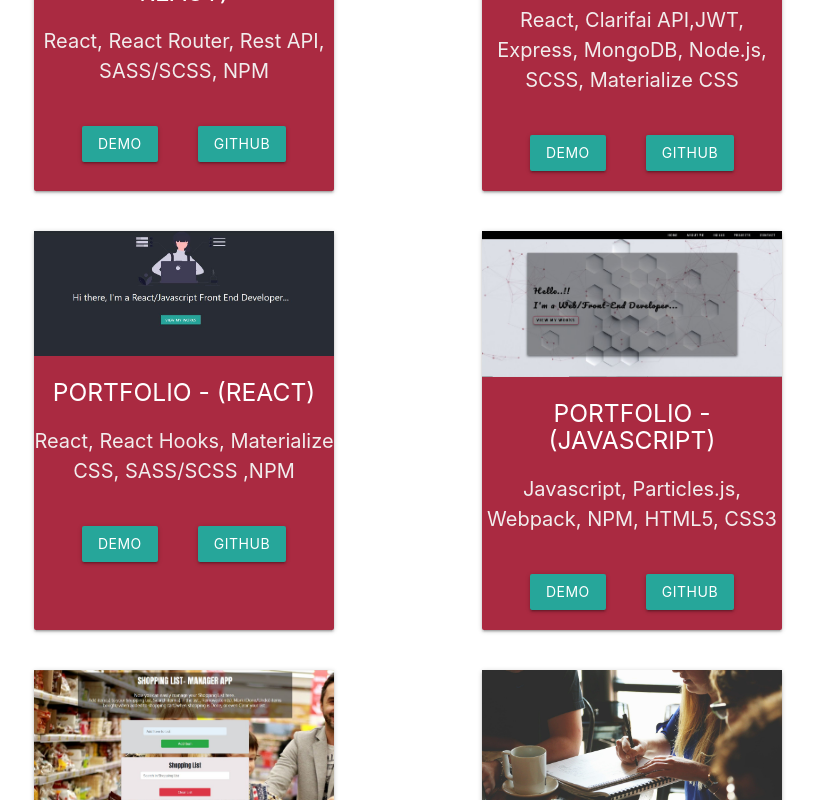
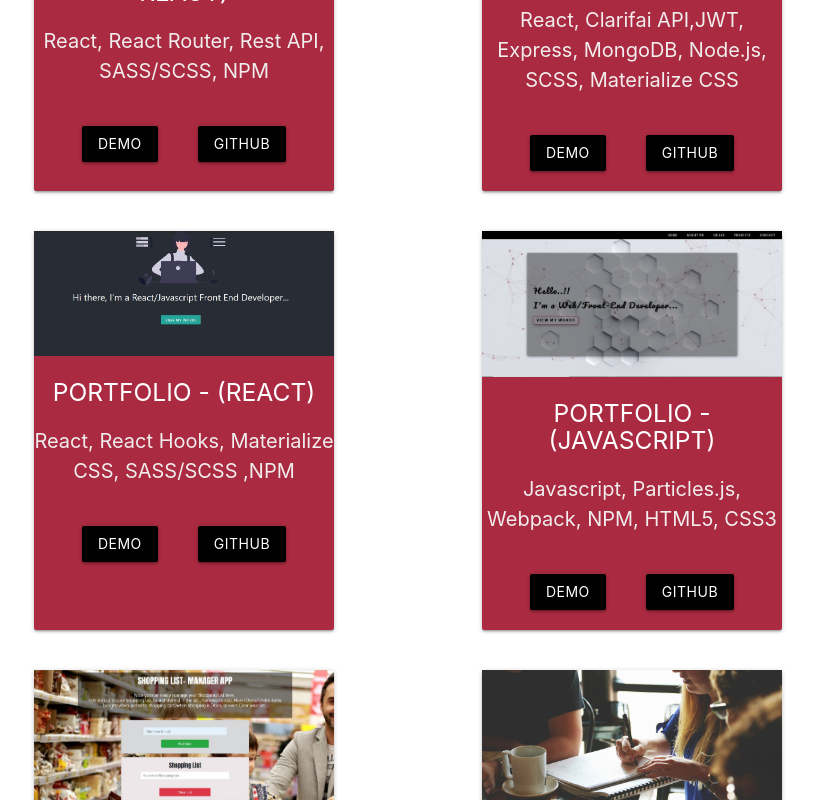
Before and after one commit to shamseena-dev/React-Portfolio, a React (Create React App) app: page / in a window 1280 px wide. Shown: the part 3120-3920 px from the top of the page, without its empty margins (232-1047 px from the left). Built offline with nearby package versions, Linux system fonts and the light colour scheme.

Commit message:
Update projects.scss

```diff
--- a/src/Components/Projects/projects.scss
+++ b/src/Components/Projects/projects.scss
@@ -23,6 +23,7 @@
 }
 .demos-btn{
     margin:20px;
+    background-color:black !important;
     a{
     color: white;
     }
```
